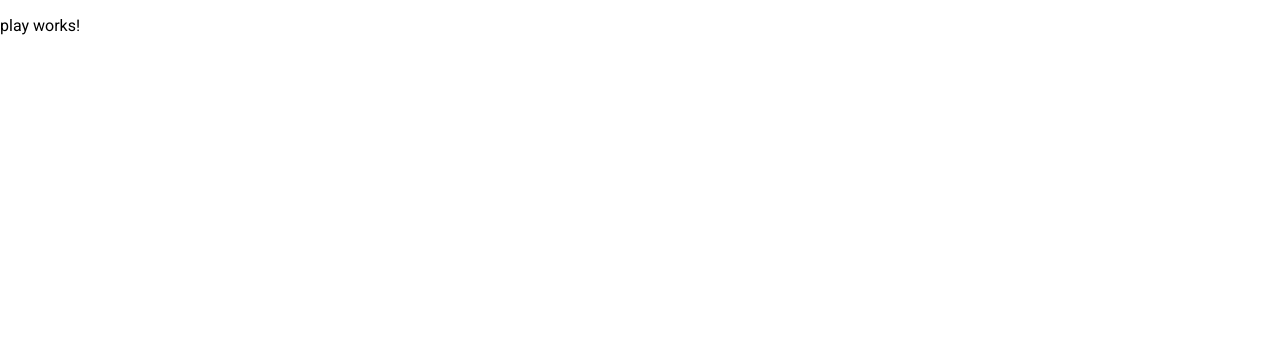
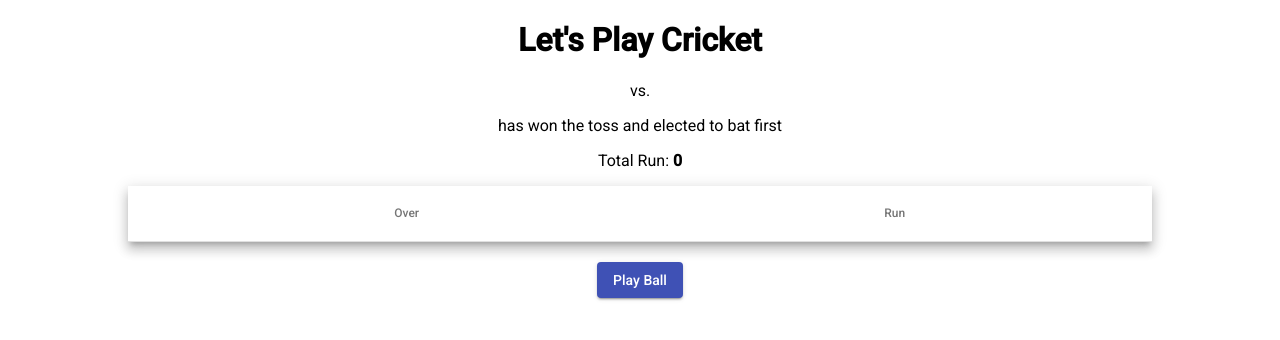
Before and after one commit to snsakib/cricket, an Angular app: page /play/1 in a window 1280 px wide. Shown: the top 340 px of the page. Built offline with nearby package versions, Linux system fonts and the light colour scheme.

Commit message:
update play component

```diff
--- a/src/app/play/play.component.css
+++ b/src/app/play/play.component.css
@@ -0,0 +1,18 @@
+:host {
+  text-align: center;
+}
+
+table {
+  text-align: center !important;
+  width: 80%;
+  margin: 0 auto;
+}
+
+.mat-header-cell {
+  text-align: center;
+}
+
+button {
+  display: block;
+  margin: 20px auto;
+}
--- a/src/app/play/play.component.html
+++ b/src/app/play/play.component.html
@@ -1 +1,26 @@
-<p>play works!</p>
+<h1>Let's Play Cricket</h1>
+<p>
+  <strong>{{ teams[0] }}</strong> vs. <strong>{{ teams[1] }}</strong>
+</p>
+<p>
+  <strong>{{ battingTeam }}</strong> has won the toss and elected to bat first
+</p>
+<p>Total Run: <strong>{{ totalRun }}</strong></p>
+
+<table mat-table [dataSource]="dataSource" class="mat-elevation-z8">
+  <ng-container matColumnDef="over">
+    <th mat-header-cell *matHeaderCellDef> Over </th>
+    <td mat-cell *matCellDef="let element"> {{element.over}} </td>
+  </ng-container>
+  <ng-container matColumnDef="run">
+    <th mat-header-cell *matHeaderCellDef> Run </th>
+    <td mat-cell *matCellDef="let element"> {{element.run}} </td>
+  </ng-container>
+
+  <tr mat-header-row *matHeaderRowDef="displayedColumns"></tr>
+  <tr mat-row *matRowDef="let row; columns: displayedColumns;"></tr>
+</table>
+
+
+
+<button mat-raised-button color="primary" (click)="score()">Play Ball</button>
--- a/src/app/play/play.component.ts
+++ b/src/app/play/play.component.ts
@@ -1,15 +1,41 @@
-import { Component, OnInit } from '@angular/core';
+import { Component, OnInit } from "@angular/core";
 
 @Component({
-  selector: 'app-play',
-  templateUrl: './play.component.html',
-  styleUrls: ['./play.component.css']
+  selector: "app-play",
+  templateUrl: "./play.component.html",
+  styleUrls: ["./play.component.css"]
 })
 export class PlayComponent implements OnInit {
+  displayedColumns: string[] = ["over", "run"];
+  dataSource;
+  teams = [localStorage.getItem("team1"), localStorage.getItem("team2")];
+  battingTeam = localStorage.getItem("battingTeam");
+  totalRun = 0;
 
-  constructor() { }
+  constructor() {}
 
-  ngOnInit() {
+  ngOnInit() {}
+
+  newBall() {
+    let oldScores = localStorage.getItem('scores');
+    if(oldScores.length > 1) {
+      return oldScores[oldScores.length - 1] + 0.1;
+    } else {
+      return 0.1;
+    }
   }
 
+  newScore() {
+    // scores[scores.length - 1].over + 0.1
+    console.log('new score');
+  }
+
+  score() {
+    let scores = JSON.parse(localStorage.getItem("scores")) || [];
+    let newScore = { over: this.newBall(), run: this.newScore() };
+    scores.push(newScore);
+    localStorage.setItem("scores", JSON.stringify(scores));
+    this.dataSource = scores;
+    console.log(scores);
+  }
 }
--- a/src/app/play/play.module.ts
+++ b/src/app/play/play.module.ts
@@ -2,7 +2,8 @@ import { NgModule } from '@angular/core';
 import { CommonModule } from '@angular/common';
 import { Routes, RouterModule } from '@angular/router';
 import { PlayComponent } from './play.component';
-
+import {MatTableModule} from '@angular/material/table';
+import {MatButtonModule} from '@angular/material/button';
 
 const routes: Routes = [
   { path: '', component: PlayComponent }
@@ -12,6 +13,8 @@ const routes: Routes = [
   declarations: [PlayComponent],
   imports: [
     CommonModule,
+    MatTableModule,
+    MatButtonModule,
     RouterModule.forChild(routes)
   ]
 })
--- a/src/app/toss/toss.component.ts
+++ b/src/app/toss/toss.component.ts
@@ -8,18 +8,18 @@ import { Router } from "@angular/router";
 })
 export class TossComponent implements OnInit {
   teams = [localStorage.getItem("team1"), localStorage.getItem("team2")];
-  battingTeam;
 
   constructor(private router: Router) {}
 
   onSelectTeam($event: Event) {
-    this.battingTeam = event.target.value;
+    localStorage.setItem('battingTeam', event.target.value);
+    console.log('batting: ' + localStorage.getItem('battingTeam'));
   }
 
   startMatch() {
     const date = new Date();
     const uuid = `${this.teams[0]}-${this.teams[1]}-${date}`;
-    this.router.navigate([`/play/${uuid}`, { uuid: uuid, battingTeam: this.battingTeam}]);
+    this.router.navigate([`/play/${uuid}`]);
   }
 
   ngOnInit() {}
```
